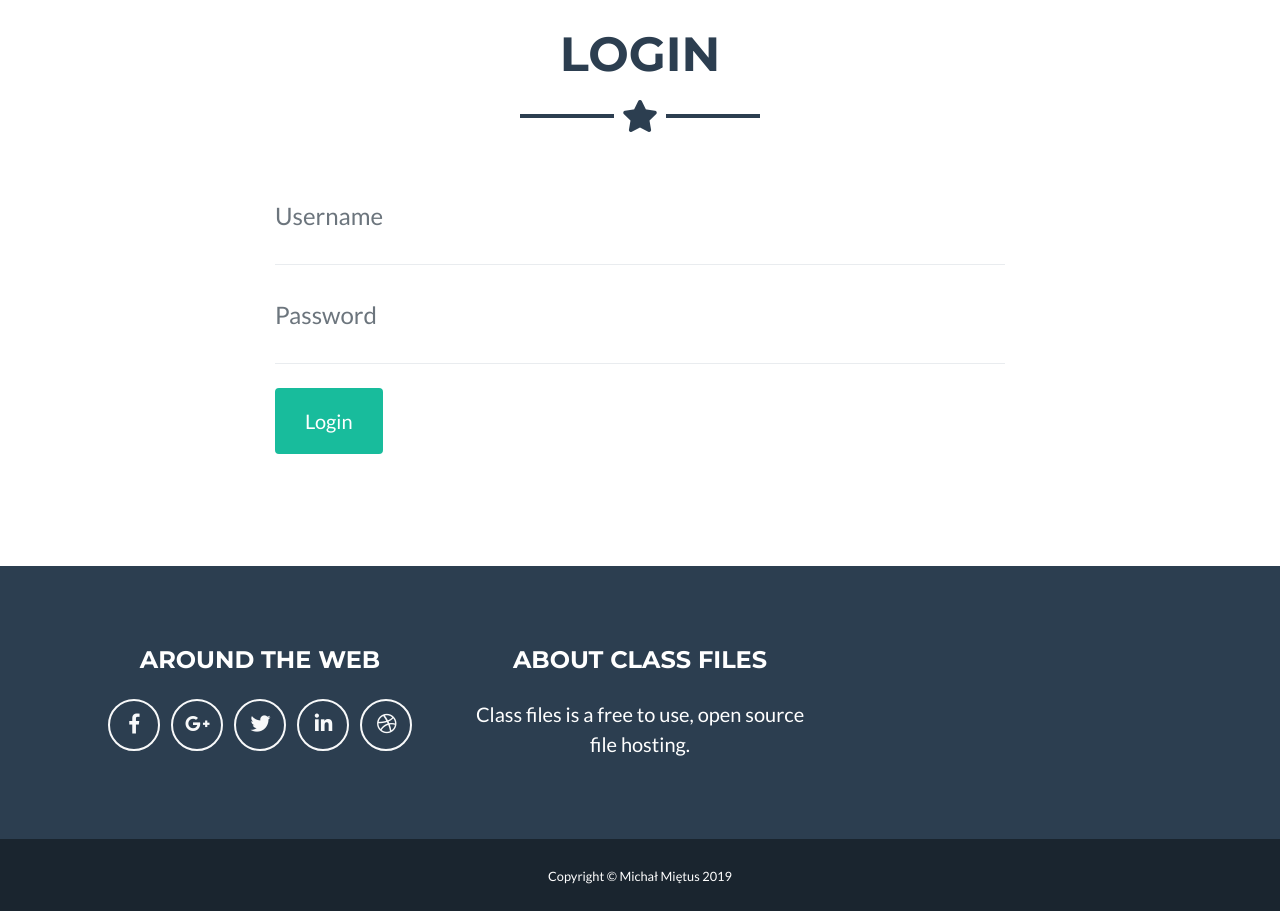
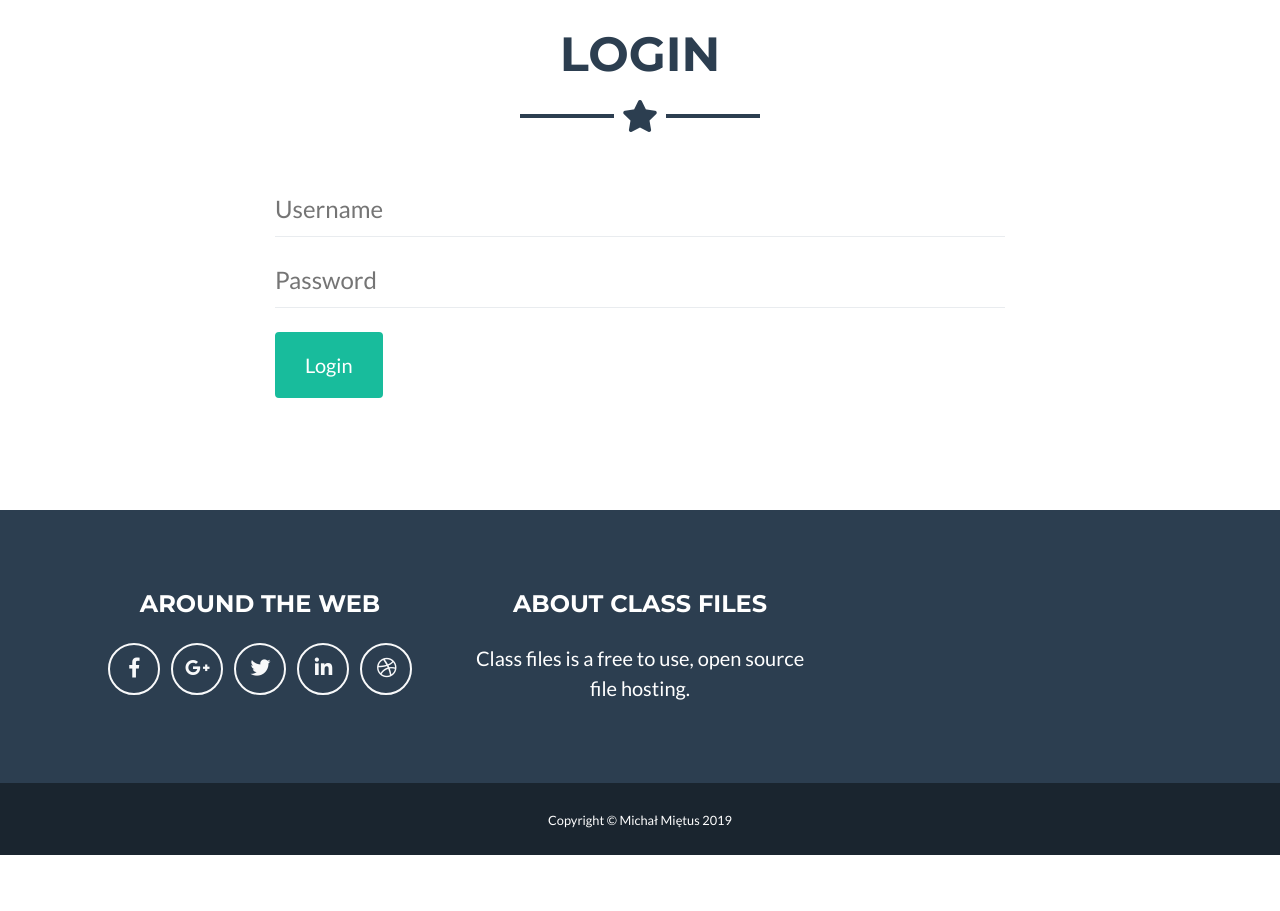
Before and after one commit to michal-mietus/class-files-hosting, a Django app: page /login/ in a window 1280 px wide. Shown: the part 428-1339 px from the top of the page. After the commit the page ends 1283 px from the top, so only its background shows below. Run offline with Django 3.2, Linux system fonts and the light colour scheme; some libraries are stand-ins or nearby versions.

Commit message:
Added csrf token, error and field display.

```diff
--- a/class_files/templates/class_files/login.html
+++ b/class_files/templates/class_files/login.html
@@ -9,25 +9,24 @@
         <hr class="star-dark mb-5">
         <div class="row">
             <div class="col-lg-8 mx-auto">
-                <form method="POST" name="login" id="loginForm" novalidate="novalidate">
-                    <div class="control-group">
-                    <div class="form-group floating-label-form-group controls mb-0 pb-2">
-                        <label>Username</label>
-                        <input class="form-control" id="username" name="username" type="text" placeholder="Username" required="required" data-validation-required-message="Please enter your username.">
-                        <p class="help-block text-danger"></p>
-                    </div>
-                    </div>
-                    <div class="control-group">
-                    <div class="form-group floating-label-form-group controls mb-0 pb-2">
-                        <label>Password</label>
-                        <input class="form-control" id="password" name="password" type="password" placeholder="Password" required="required" data-validation-required-message="Please enter your password.">
-                        <p class="help-block text-danger"></p>
-                    </div>
-                    </div>
-                    <br>
-                    <div id="success"></div>
-                    <div class="form-group">
-                    <input type="submit" value="Login" class="btn btn-primary btn-xl" id="sendMessageButton">
+                <form method="POST" action="{% url 'class_files:login' %}" name="login" id="loginForm" novalidate="novalidate">
+                    {% csrf_token %}
+                    {% if error %}
+                        <div class="error text-center">{{ error }}</div>
+                    {% endif %}
+                    {% for field in form %}
+                        <div class="control-group">
+                        <div class="form-group floating-label-form-group controls mb-0 pb-2">
+                            {{ field.label_tag }}
+                            {{ field }}
+                        </div>
+                        {% for error in field.errors %}
+                            <div class="error text-center">{{ error }}</div>
+                        {% endfor %}
+                        </div>
+                    {% endfor %}
+                    <div class="form-group mt-4">
+                        <button type="submit" class="btn btn-primary btn-xl" id="sendMessageButton">Login</button>
                     </div>
                 </form>
             </div>
```
